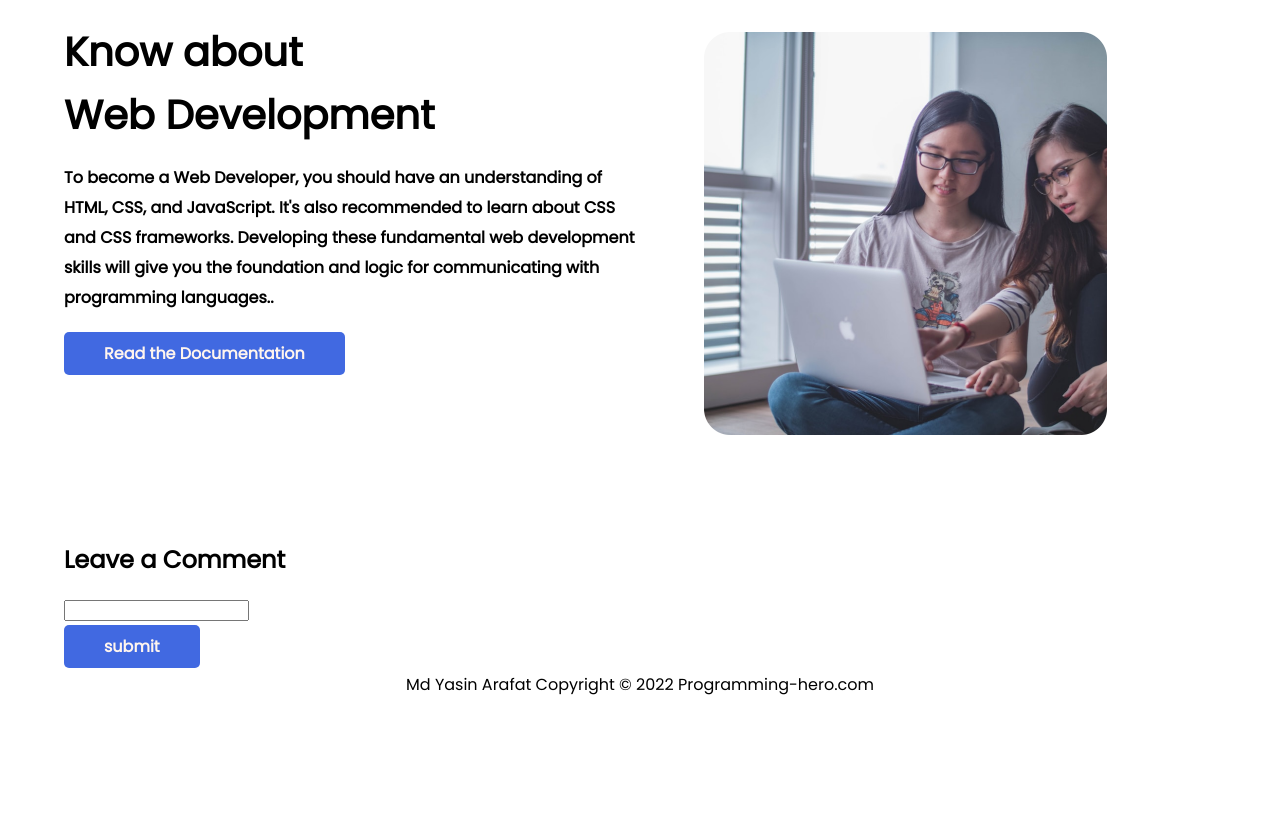
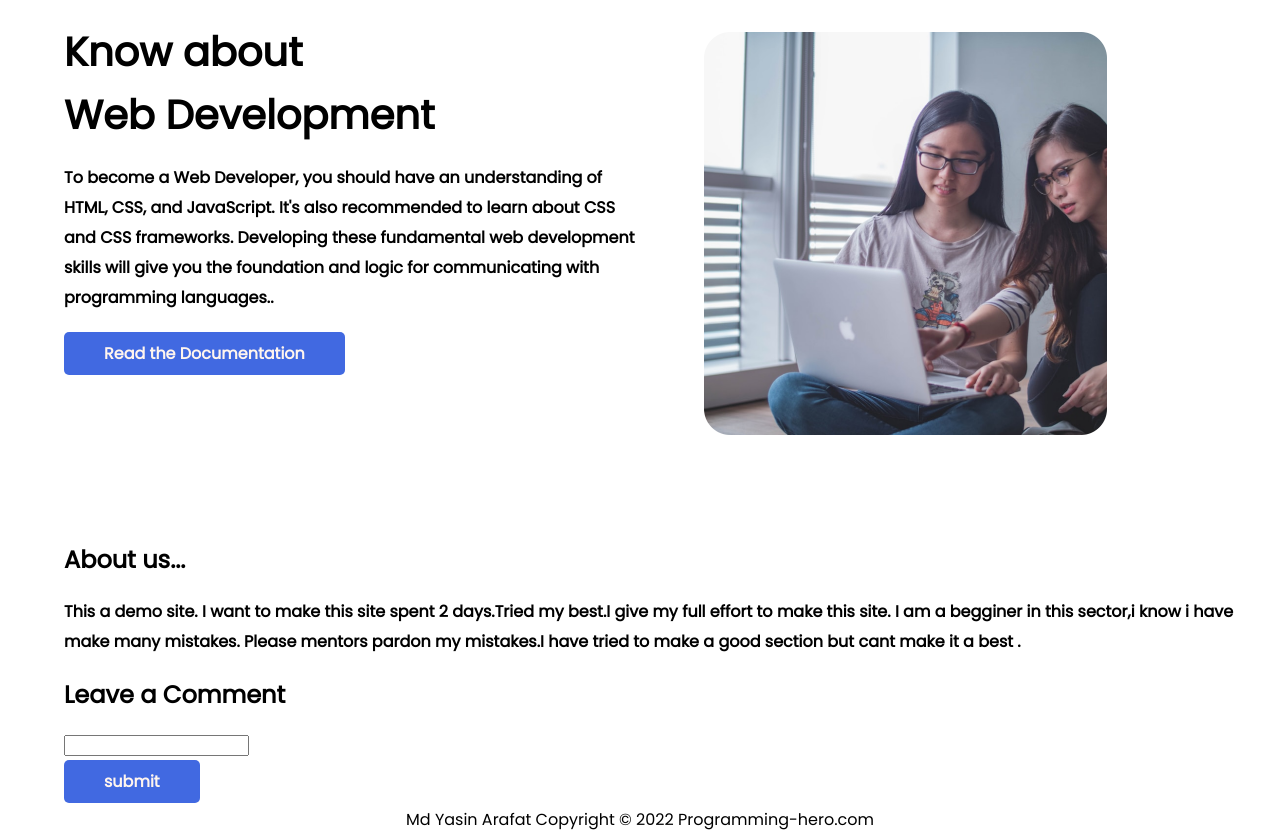
Before and after one commit to mdyasin01/mission-2022-main, a plain HTML site: page index.html in a window 1280 px wide. Shown: the part 1923-2755 px from the top of the page. Before the commit the page ends 2620 px from the top, so only its background shows below. Drawn offline with Linux system fonts and the light colour scheme.

Commit message:
mission 2022

```diff
--- a/index.html
+++ b/index.html
@@ -116,6 +116,15 @@
         </div>
 
     </section>
+    <section class="About-us">
+        <h2>About us...</h2>
+        <p>
+            This a demo site. I want to make this site spent 2 days.Tried my best.I give my full effort to make this
+            site.
+            I am a begginer in this sector,i know i have make many mistakes. Please mentors pardon my mistakes.I have
+            tried to make a good section but cant make it a best .
+        </p>
+    </section>
     <section class="comment">
         <h2>Leave a Comment</h2>
         <input type="text"><br>
@@ -125,9 +134,6 @@
     <footer>
         Md Yasin Arafat Copyright © 2022 Programming-hero.com
     </footer>
-
-
-
 </body>
 
 
--- a/style.css
+++ b/style.css
@@ -74,6 +74,9 @@ p{
   .comment{
       padding-left: 5%;
   }
+  .About-us{
+    padding-left: 5%;
+  }
   input{
       size: 50px;
   }
```
